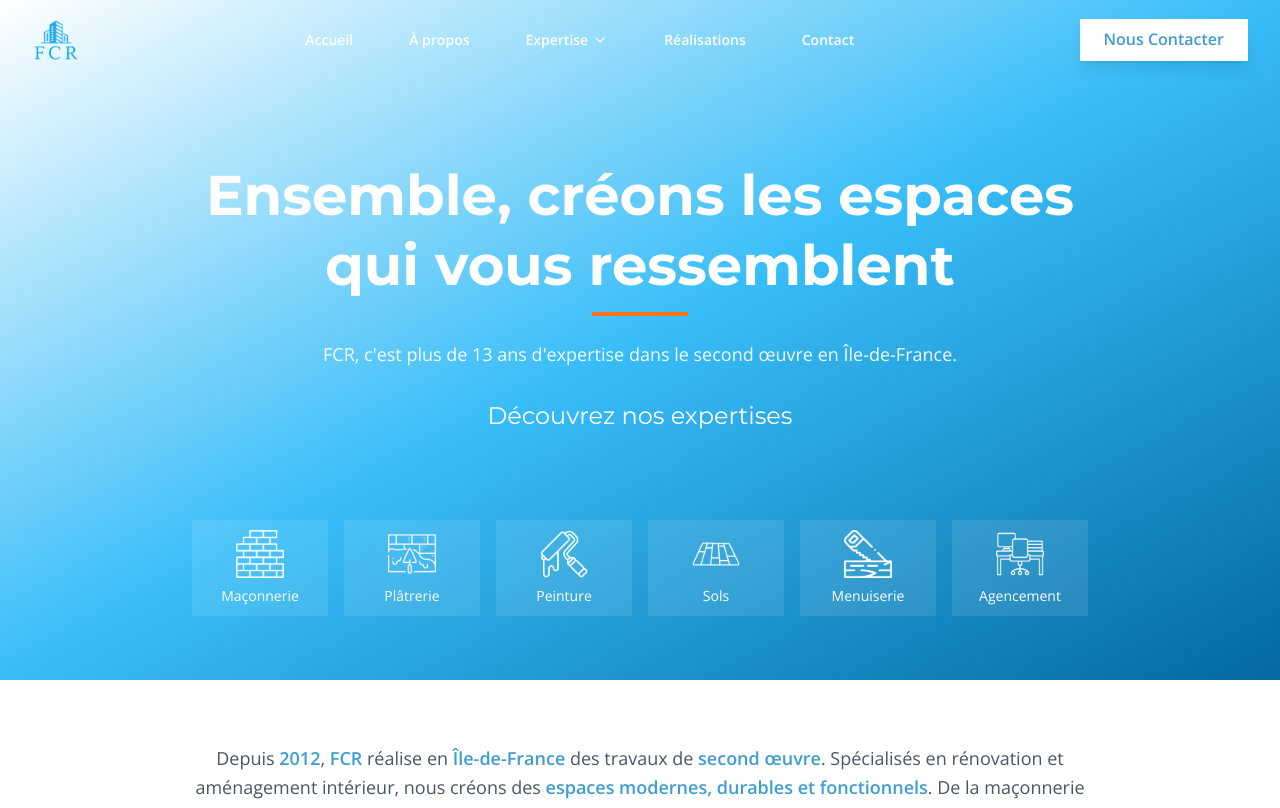
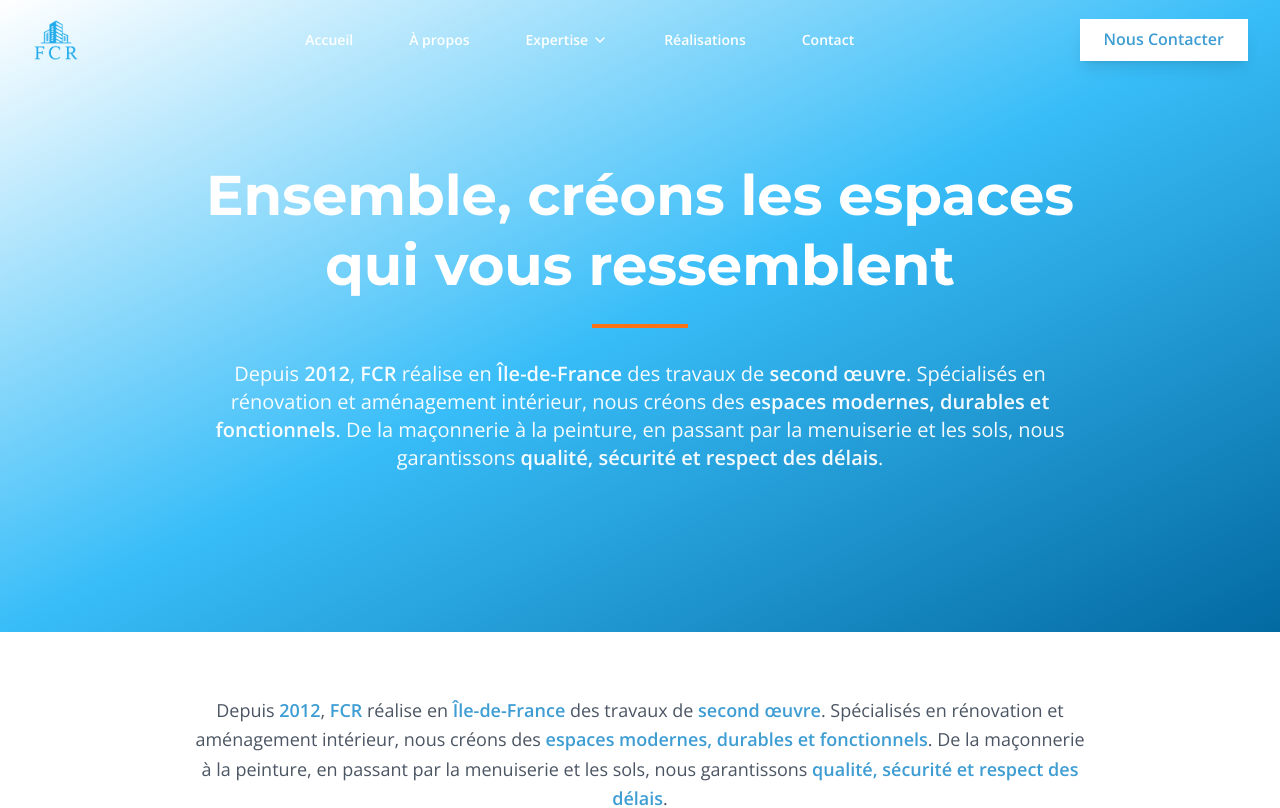
Before and after one commit to BilalRashid8/sarlfcr, a Next.js app: page / in a window 1280 px wide. Shown: the top 808 px of the page. Built offline with nearby package versions, Linux system fonts and the light colour scheme.

Commit message:
Updated page.tsx

```diff
--- a/app/page.tsx
+++ b/app/page.tsx
@@ -58,19 +58,6 @@ export default function Home() {
         </div>
       </div>
 
-      <About />
-
-      {/* Separator */}
-      <div className="py-8 bg-gray-50">
-        <div className="max-w-7xl mx-auto px-4 sm:px-6 lg:px-8">
-          <div className="flex items-center justify-center">
-            <div className="flex-grow h-px bg-gray-300"></div>
-            <div className="mx-6 w-12 h-1 rounded-full" style={{ backgroundColor: '#3e9dd3' }}></div>
-            <div className="flex-grow h-px bg-gray-300"></div>
-          </div>
-        </div>
-      </div>
-
       <Projects />
 
       {/* Separator */}
@@ -97,6 +84,19 @@ export default function Home() {
         </div>
       </div>
 
+      <About />
+
+      {/* Separator */}
+      <div className="py-8 bg-gray-50">
+        <div className="max-w-7xl mx-auto px-4 sm:px-6 lg:px-8">
+          <div className="flex items-center justify-center">
+            <div className="flex-grow h-px bg-gray-300"></div>
+            <div className="mx-6 w-12 h-1 rounded-full" style={{ backgroundColor: '#3e9dd3' }}></div>
+            <div className="flex-grow h-px bg-gray-300"></div>
+          </div>
+        </div>
+      </div>
+
       <CTA />
     </>
   );
--- a/components/home/Hero.tsx
+++ b/components/home/Hero.tsx
@@ -8,107 +8,23 @@ const Hero = () => {
       <div className="absolute inset-0 bg-gradient-to-br from-white via-sky-400 to-sky-700 bg-scroll md:bg-fixed bg-cover bg-center pointer-events-none" />
 
       <div className="relative z-10 flex flex-col justify-center items-center text-center px-4 sm:px-6 lg:px-8 py-12 sm:py-16">
-        <div className="max-w-4xl mx-auto">
+        <div className="max-w-5xl mx-auto">
           {/* Headline */}
           <ScrollAnimation animation="fade-up">
             <div className="mb-6 sm:mb-8">
               <h1
-                className="mb-3 leading-tight text-[clamp(28px,7vw,56px)] text-balance font-bold text-white"
+                className="mb-6 leading-tight text-[clamp(28px,7vw,56px)] text-balance font-bold text-white"
                 style={{ fontFamily: 'Montserrat, sans-serif' }}
               >
                 Ensemble, créons les espaces qui vous ressemblent
               </h1>
-              <div className="w-20 sm:w-24 h-1 bg-orange-500 mx-auto mb-4 sm:mb-6" />
-              <p className="text-base sm:text-lg text-white/95 mb-6 max-w-2xl mx-auto">
-                FCR, c'est plus de 13 ans d'expertise dans le second œuvre en Île-de-France.
+              <div className="w-20 sm:w-24 h-1 bg-orange-500 mx-auto mb-6 sm:mb-8" />
+              <p className="text-base sm:text-xl text-white/95 leading-relaxed max-w-4xl mx-auto">
+                Depuis <strong>2012</strong>, <strong>FCR</strong> réalise en <strong>Île-de-France</strong> des travaux de <strong>second œuvre</strong>. Spécialisés en rénovation et aménagement intérieur, nous créons des <strong>espaces modernes, durables et fonctionnels</strong>. De la maçonnerie à la peinture, en passant par la menuiserie et les sols, nous garantissons <strong>qualité, sécurité et respect des délais</strong>.
               </p>
             </div>
           </ScrollAnimation>
-
-          {/* CTA intro */}
-          <ScrollAnimation animation="fade-up" delay={200}>
-            <div className="mb-6">
-              <h2 className="text-lg sm:text-2xl font-normal text-white">
-                Découvrez nos expertises
-              </h2>
-            </div>
-          </ScrollAnimation>
         </div>
-      </div>
-
-      {/* Services — grille sans scroll, s'ajuste au nombre d'items */}
-      <div className="relative z-10 px-4 sm:px-6 lg:px-8">
-        <ScrollAnimation animation="scale-in" delay={300}>
-          <div className="max-w-4xl mx-auto">
-            <div className="grid gap-3 sm:gap-4 [grid-template-columns:repeat(auto-fit,minmax(7.5rem,1fr))]">
-              <Link href="/services/maconnerie" className="group">
-                <div className="bg-white/10 backdrop-blur-sm p-4 rounded-lg hover:bg-white/20 transition-all duration-300 text-center h-24 flex flex-col items-center justify-center">
-                  <img
-                    src="/brickwork (1).png"
-                    alt="Maçonnerie"
-                    className="h-10 w-10 sm:h-12 sm:w-12 mb-2 filter brightness-0 invert"
-                  />
-                  <span className="text-white text-xs sm:text-sm font-medium">Maçonnerie</span>
-                </div>
-              </Link>
-
-              <Link href="/services/platrerie" className="group">
-                <div className="bg-white/10 backdrop-blur-sm p-4 rounded-lg hover:bg-white/20 transition-all duration-300 text-center h-24 flex flex-col items-center justify-center">
-                  <img
-                    src="/plastering copy.png"
-                    alt="Plâtrerie"
-                    className="h-10 w-10 sm:h-12 sm:w-12 mb-2 filter brightness-0 invert"
-                  />
-                  <span className="text-white text-xs sm:text-sm font-medium">Plâtrerie</span>
-                </div>
-              </Link>
-
-              <Link href="/services/peinture" className="group">
-                <div className="bg-white/10 backdrop-blur-sm p-4 rounded-lg hover:bg-white/20 transition-all duration-300 text-center h-24 flex flex-col items-center justify-center">
-                  <img
-                    src="/paint-roller copy.png"
-                    alt="Peinture"
-                    className="h-10 w-10 sm:h-12 sm:w-12 mb-2 filter brightness-0 invert"
-                  />
-                  <span className="text-white text-xs sm:text-sm font-medium">Peinture</span>
-                </div>
-              </Link>
-
-              <Link href="/services/sols" className="group">
-                <div className="bg-white/10 backdrop-blur-sm p-4 rounded-lg hover:bg-white/20 transition-all duration-300 text-center h-24 flex flex-col items-center justify-center">
-                  <img
-                    src="/floor copy.png"
-                    alt="Sols"
-                    className="h-10 w-10 sm:h-12 sm:w-12 mb-2 filter brightness-0 invert"
-                  />
-                  <span className="text-white text-xs sm:text-sm font-medium">Sols</span>
-                </div>
-              </Link>
-
-              <Link href="/services/menuiserie" className="group">
-                <div className="bg-white/10 backdrop-blur-sm p-4 rounded-lg hover:bg-white/20 transition-all duration-300 text-center h-24 flex flex-col items-center justify-center">
-                  <img
-                    src="/hand-saw copy.png"
-                    alt="Menuiserie"
-                    className="h-10 w-10 sm:h-12 sm:w-12 mb-2 filter brightness-0 invert"
-                  />
-                    <span className="text-white text-xs sm:text-sm font-medium">Menuiserie</span>
-                </div>
-              </Link>
-
-              <Link href="/services/agencement" className="group">
-                <div className="bg-white/10 backdrop-blur-sm p-4 rounded-lg hover:bg-white/20 transition-all duration-300 text-center h-24 flex flex-col items-center justify-center">
-                  <img
-                    src="/workspace.png"
-                    alt="Agencement"
-                    className="h-10 w-10 sm:h-12 sm:w-12 mb-2 filter brightness-0 invert"
-                  />
-                  <span className="text-white text-xs sm:text-sm font-medium">Agencement</span>
-                </div>
-              </Link>
-            </div>
-          </div>
-        </ScrollAnimation>
       </div>
     </section>
   );
```
